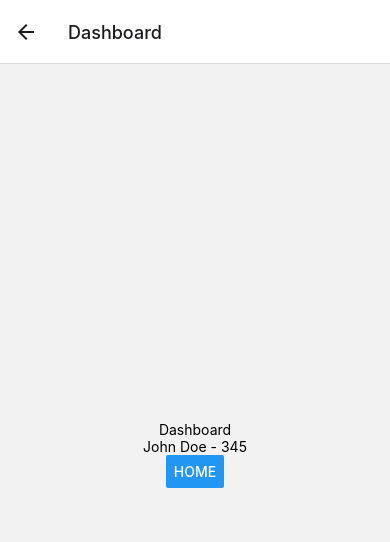
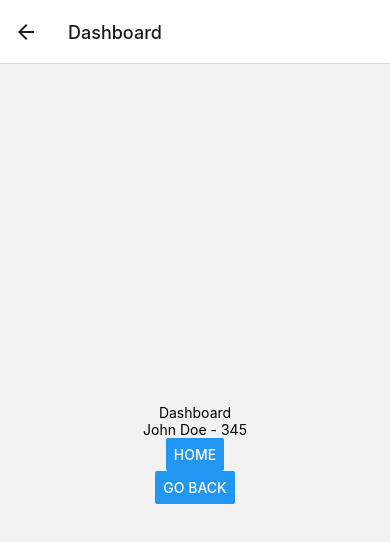
Before and after one commit to JoniMop/reactnativeapp, a React Native app in the folder reactnativeapp/: screen / in a window 390 px wide. Both pictures are taken after a click on the button "DASHBOARD". Shown: the top 542 px of the page. Built offline with nearby package versions, Linux system fonts and the light colour scheme.

Commit message:
Adding button and logic to go back to previous screen

```diff
--- a/reactnativeapp/components/Dashboard.js
+++ b/reactnativeapp/components/Dashboard.js
@@ -12,6 +12,7 @@ const Dashboard = ({ route, navigation }) => {
       <Text>Dashboard</Text>
       <Text>{name} - {deptId}</Text>
       <Button title='Home' onPress={goToHome} />
+      <Button title='Go Back' onPress={() => navigation.goBack()} />
     </View>
   )
 }
```
